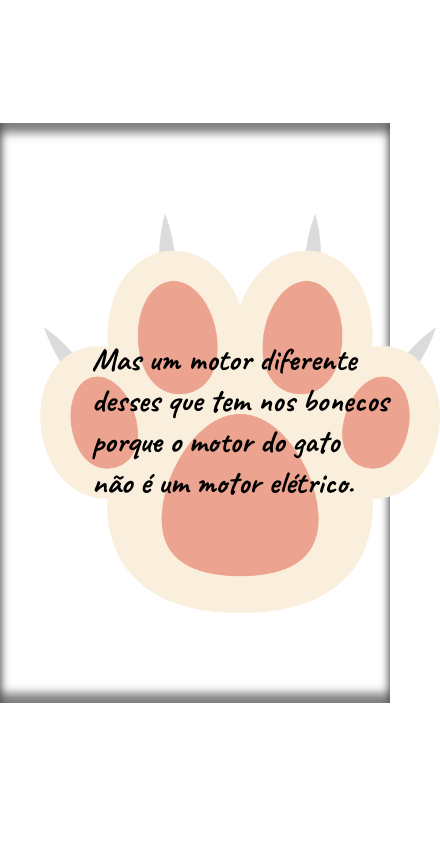
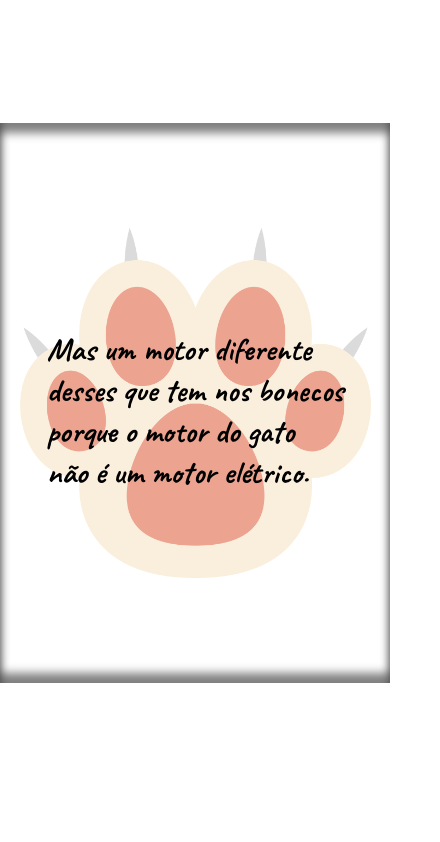
Before and after one commit to andressablakeney/poesia-gatinho, a plain HTML site: page index.html in a window 390 px wide. Shown: the part 742-1584 px from the top of the page, 440 px wide, since content can reach past the window. Drawn offline with Linux system fonts and the light colour scheme.

Commit message:
Otimizei a responsividade

```diff
--- a/index.html
+++ b/index.html
@@ -4,8 +4,9 @@
 <head>
     <meta charset="utf-8">
     <meta name="viewport" content="width=device-width, inicial-scale=1.0">
-    <title>Gatinhos</title>
+    <title>O ronron do gatinho</title>
     <link rel="stylesheet" href="style.css">
+    <link rel="shortcut icon" href="favicon.ico" type="image/x-icon">
 </head>
 <body>
     <header>
--- a/style.css
+++ b/style.css
@@ -58,6 +58,7 @@ section {
 
 section.imagem {
     box-shadow: inset  0px 10px 10px rgb(0, 0, 0, 0.5), inset 0px -10px 10px rgb(0, 0, 0, 0.5);
+    padding: 30px;
 }
 
 section.imagem:hover .patinha {
@@ -72,6 +73,7 @@ section.imagem:not(hover) .patinha {
 
 .patinha {
     height: 400px;
+    max-width: 90vw;
     background-image: url(cat-paw.png);
     width: 400px;
     background-size: contain;
@@ -80,6 +82,18 @@ section.imagem:not(hover) .patinha {
     background-attachment: scroll;
     position: absolute;
 
+}
+
+@media screen and (max-width: 800px) {
+    section {
+        font-family: var(--fonte1);
+        font-size: 2em;
+        height: 500px;
+        display: flex;
+        align-items: center;
+        justify-content: center;
+        padding: 40px;
+    }
 }
 
 section.imagem p {
```
Also changed, not shown: favicon.ico (added).
